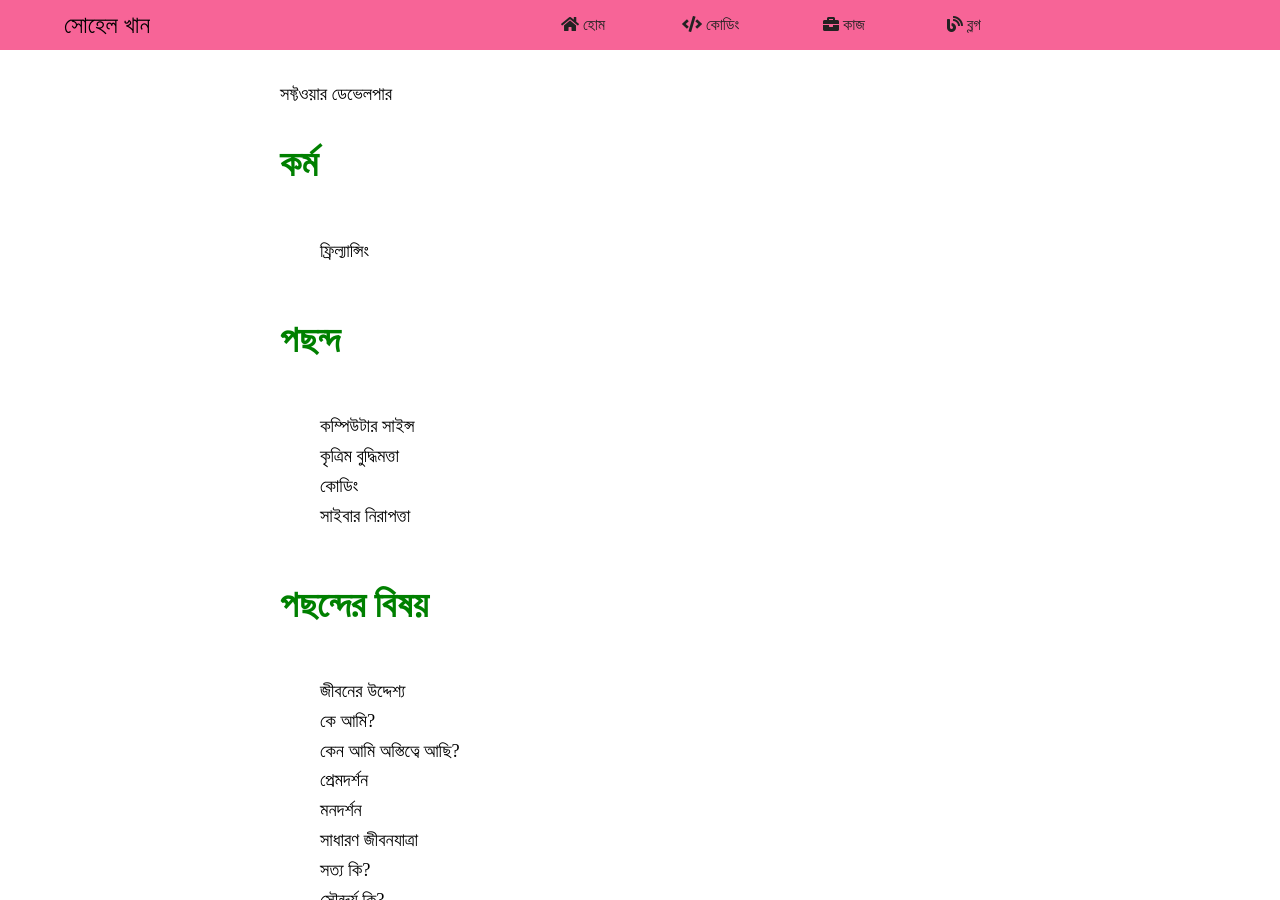
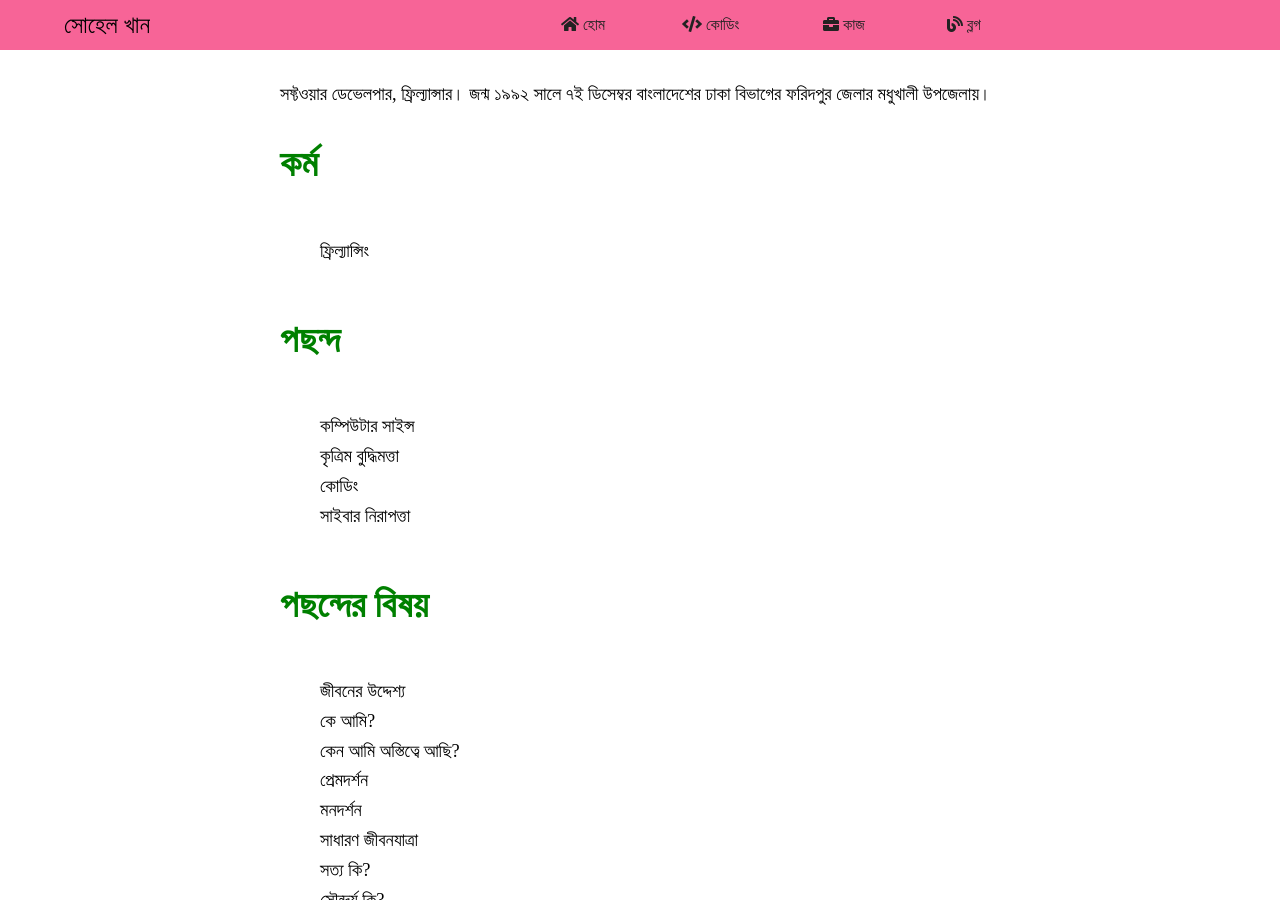
Before and after one commit to sohelkhanz/sohelkhanz.github.io, a Jekyll site: the page built from index.md, in a window 1280 px wide and 900 px high. Built offline with Jekyll 4.4.1, drawn with Linux system fonts in a browser that asks for light colours.

Commit message:
Update index.md

```diff
--- a/index.md
+++ b/index.md
@@ -1,7 +1,7 @@
 ---
 title: সোহেল খান
 header: সোহেল খান
-description: সফ্টওয়ার ডেভেলপার
+description: সফ্টওয়ার ডেভেলপার, ফ্রিল্যান্সার। জন্ম ১৯৯২ সালে ৭ই ডিসেম্বর বাংলাদেশের ঢাকা বিভাগের ফরিদপুর জেলার মধুখালী উপজেলায়।
 permalink: /
 layout: default
 ---
```
